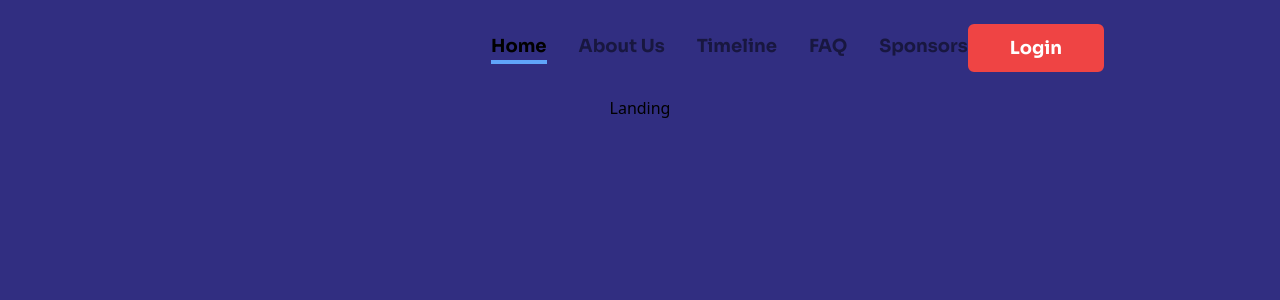
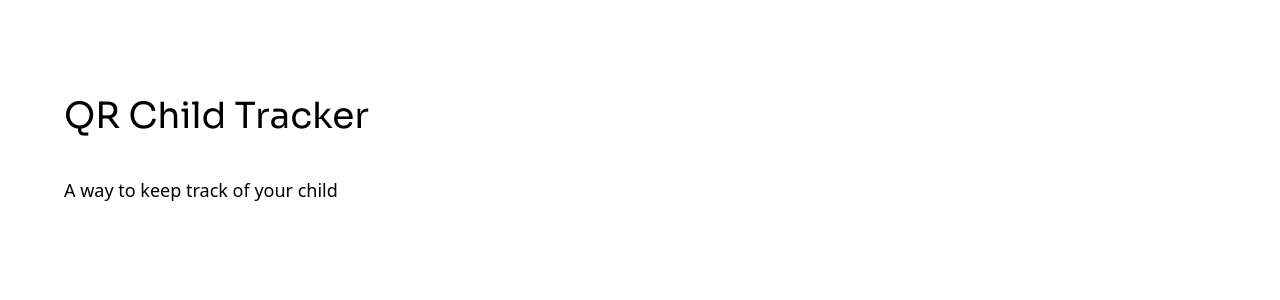
Before and after one commit to Cha195/QR-Child-Tracker, a React (Create React App) app: page / in a window 1280 px wide. Shown: the top 300 px of the page. Built offline with nearby package versions, Linux system fonts and the light colour scheme.

Commit message:
feat: add landing page

```diff
--- a/src/App.js
+++ b/src/App.js
@@ -1,23 +1,23 @@
-import React, { useState } from 'react'
+import React from 'react'
 import './App.css'
 import { BrowserRouter, Switch, Route, Redirect } from 'react-router-dom'
 import Home from './Pages/Home'
 import Landing from './Pages/Landing'
-import Navbar from './Components/Navbar'
+// import Navbar from './Components/Navbar'
 
 function App () {
-  const [navlinksOpen, setNavlinksOpen] = useState(false)
+  // const [navlinksOpen, setNavlinksOpen] = useState(false)
 
   return (
     <div className='App'>
       <BrowserRouter>
-        <Navbar
+        {/* <Navbar
           navlinksOpen={navlinksOpen}
           setNavlinksOpen={setNavlinksOpen}
         />
         {navlinksOpen && (
           <div className='bg-white fixed top-0 left-0 opacity-50 z-30 w-screen h-full transition-all ease-in-out duration-300' />
-        )}
+        )} */}
         <Switch>
           <Route exact path='/' component={Landing} />
           <Route exact path='/home' component={Home} />
--- a/src/Pages/Landing.jsx
+++ b/src/Pages/Landing.jsx
@@ -2,8 +2,9 @@ import React from 'react'
 
 const Landing = () => {
   return (
-    <div className='h-screen bg-indigo-900 pt-24'>
-      <h1>Landing</h1>
+    <div className='h-screen pt-24 px-16'>
+      <div className='text-4xl md:text-left font-sora'>QR Child Tracker</div>
+      <p className='mt-10 md:text-left md:text-lg'>A way to keep track of your child</p>
     </div>
   )
 }
```
